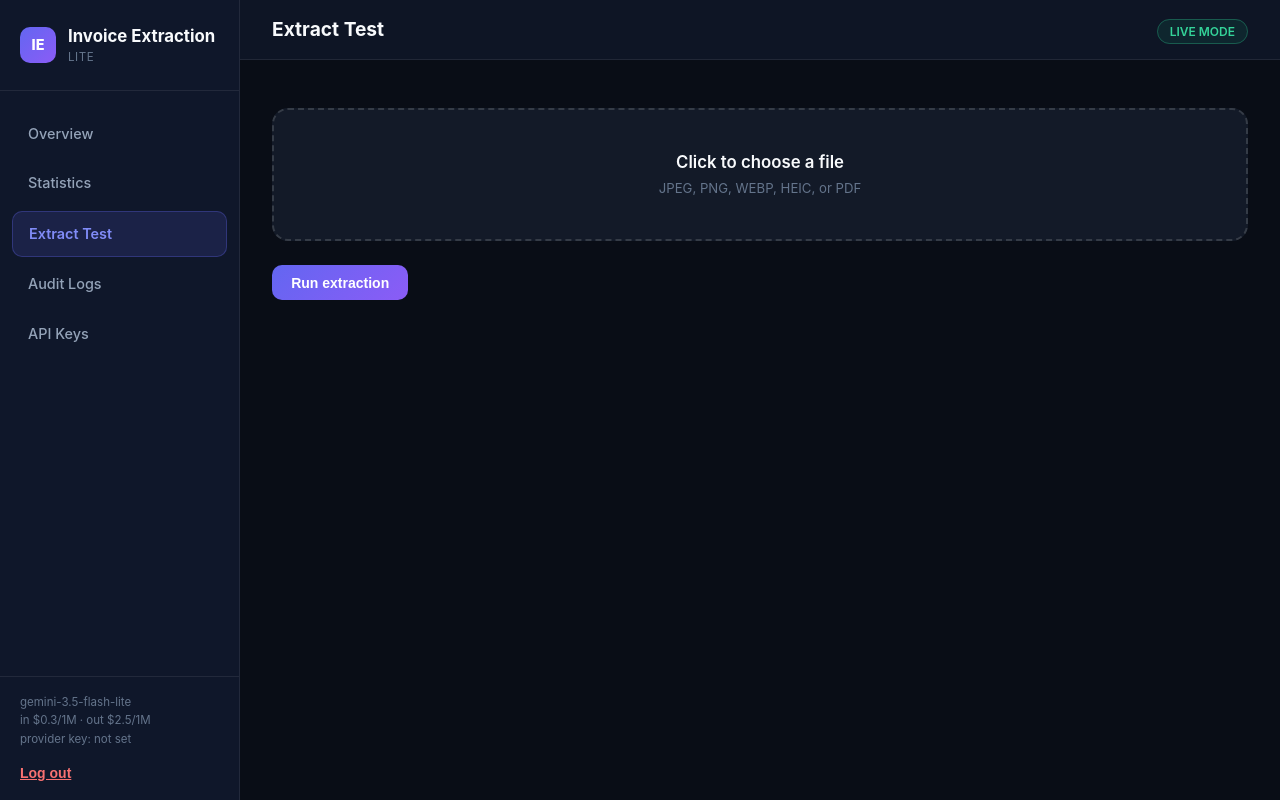
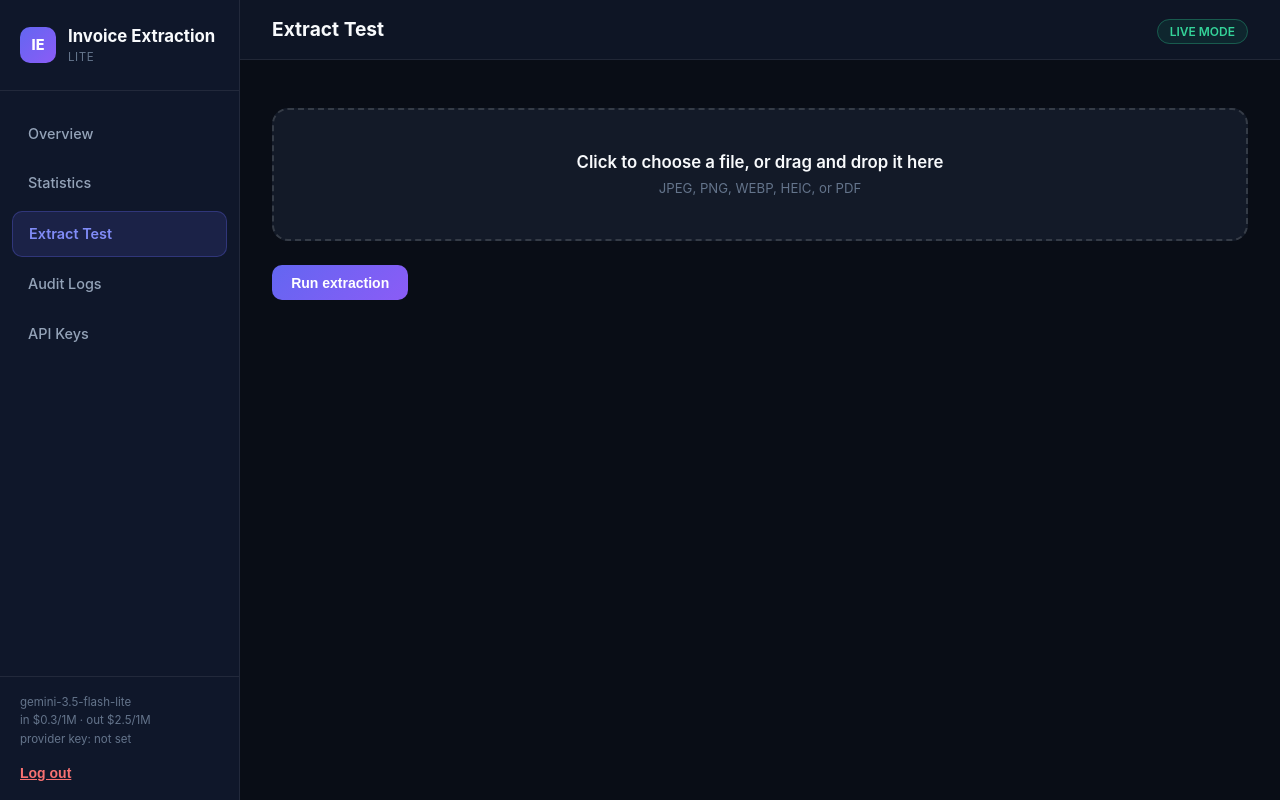
Before and after one commit to vbh689/HsvInvoiceExtract, a FastAPI app: page /dashboard/extract in a window 1280 px wide. Run offline with FastAPI, Linux system fonts and the light colour scheme; the visitor is signed in with stand-in values (Sample User, id 1).

Commit message:
feat(ui): support drag and drop

```diff
--- a/app/static/app.css
+++ b/app/static/app.css
@@ -205,6 +205,11 @@ table a:hover { text-decoration: underline; }
     cursor: pointer;
     background: rgba(30, 41, 59, 0.5);
     margin: 1rem 0 1.5rem;
+    transition: border-color 0.15s ease, background 0.15s ease;
+}
+.drop-zone.drop-zone-active {
+    border-color: var(--primary);
+    background: rgba(99, 102, 241, 0.1);
 }
 .drop-zone input[type="file"] { display: none; }
 .drop-text { font-size: 1.05rem; font-weight: 600; margin-bottom: 0.25rem; }
--- a/app/templates/extract.html
+++ b/app/templates/extract.html
@@ -18,8 +18,8 @@
         </select>
     </div>
     {% endif %}
-    <div class="drop-zone" onclick="document.getElementById('file').click()">
-        <div class="drop-text" id="drop-text">Click to choose a file</div>
+    <div class="drop-zone" id="drop-zone" onclick="document.getElementById('file').click()">
+        <div class="drop-text" id="drop-text">Click to choose a file, or drag and drop it here</div>
         <div class="drop-hint">JPEG, PNG, WEBP, HEIC, or PDF</div>
         <input type="file" id="file" name="file" accept="image/jpeg,image/png,image/webp,image/heic,image/heif,application/pdf" required>
     </div>
@@ -96,15 +96,18 @@
 
 {% block scripts %}
 <script>
-document.getElementById('file').addEventListener('change', function () {
-    const file = this.files[0];
+const dropZone = document.getElementById('drop-zone');
+const fileInput = document.getElementById('file');
+
+function updatePreview() {
+    const file = fileInput.files[0];
     const dropText = document.getElementById('drop-text');
     const previewSection = document.getElementById('client-preview');
     const previewImg = document.getElementById('client-preview-img');
     const pdfHint = document.getElementById('client-preview-pdf-hint');
 
     if (!file) {
-        dropText.textContent = 'Click to choose a file';
+        dropText.textContent = 'Click to choose a file, or drag and drop it here';
         previewSection.style.display = 'none';
         return;
     }
@@ -122,6 +125,36 @@ document.getElementById('file').addEventListener('change', function () {
         previewImg.alt = file.name;
         previewImg.style.display = '';
     }
+}
+
+fileInput.addEventListener('change', updatePreview);
+
+['dragenter', 'dragover'].forEach(function (eventName) {
+    dropZone.addEventListener(eventName, function (e) {
+        e.preventDefault();
+        e.stopPropagation();
+        dropZone.classList.add('drop-zone-active');
+    });
+});
+
+['dragleave', 'dragend'].forEach(function (eventName) {
+    dropZone.addEventListener(eventName, function (e) {
+        e.preventDefault();
+        e.stopPropagation();
+        dropZone.classList.remove('drop-zone-active');
+    });
+});
+
+dropZone.addEventListener('drop', function (e) {
+    e.preventDefault();
+    e.stopPropagation();
+    dropZone.classList.remove('drop-zone-active');
+
+    const files = e.dataTransfer.files;
+    if (files.length > 0) {
+        fileInput.files = files;
+        updatePreview();
+    }
 });
 </script>
 {% endblock %}
```
